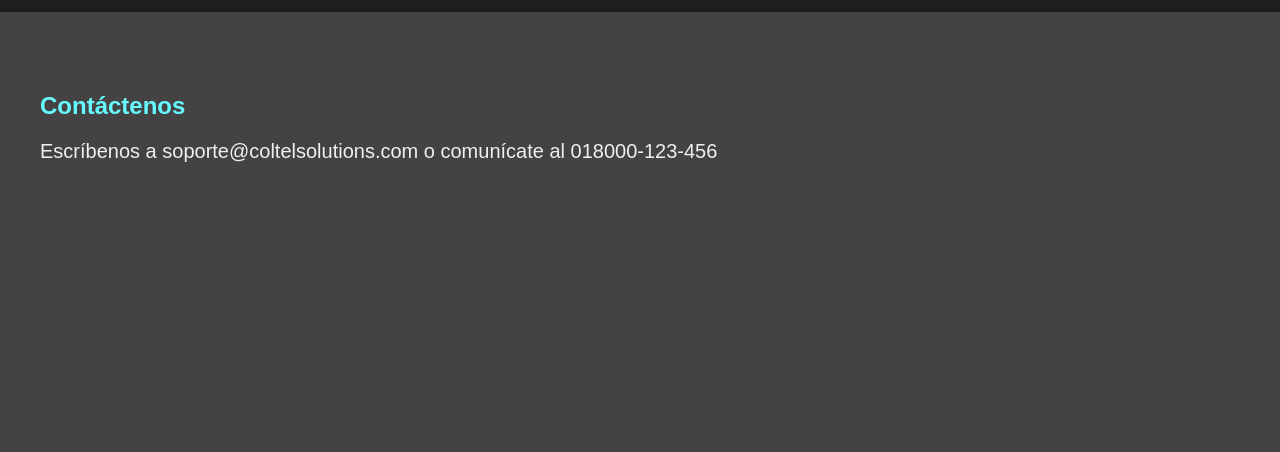
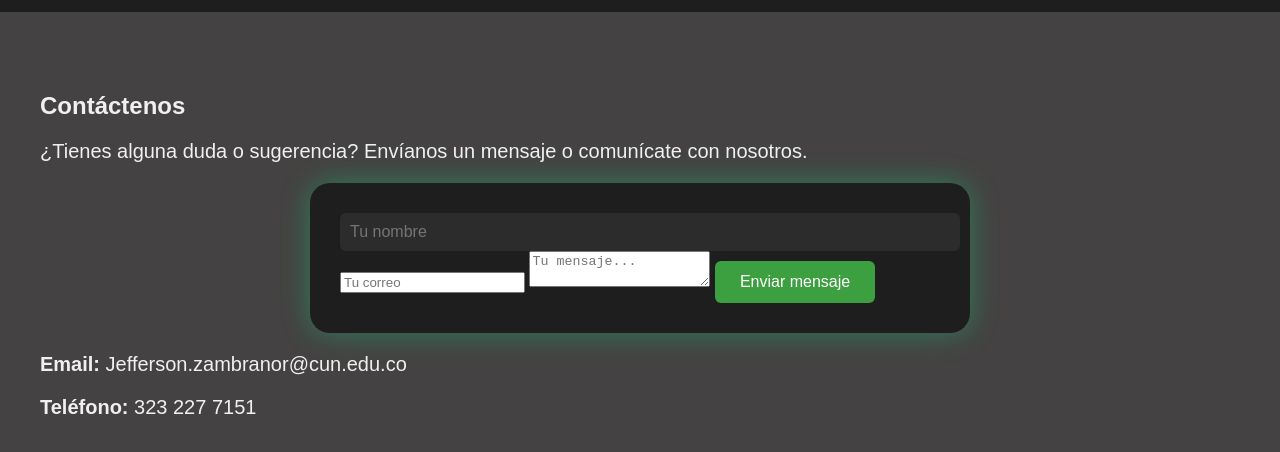
Before and after one commit to Jeffer-ruge/Matriz-escalamientos, a plain HTML site: page index.html in a window 1280 px wide. Both pictures are taken after a click on the link "Contáctenos". Shown: the part 56-508 px from the top of the page. Drawn offline with Linux system fonts and the light colour scheme.

Commit message:
Update index.html

```diff
--- a/index.html
+++ b/index.html
@@ -32,6 +32,25 @@
     </div>
   </section>
 
+  <!-- Sección de Contáctenos -->
+<section id="contacto" class="contact-section">
+  <div class="container">
+    <h2>Contáctenos</h2>
+    <p>¿Tienes alguna duda o sugerencia? Envíanos un mensaje o comunícate con nosotros.</p>
+
+    <form class="contact-form" action="mailto:Jefferson.zambranor@cun.edu.co" method="POST" enctype="text/plain">
+      <input type="text" name="nombre" placeholder="Tu nombre" required />
+      <input type="email" name="email" placeholder="Tu correo" required />
+      <textarea name="mensaje" placeholder="Tu mensaje..." required></textarea>
+      <button type="submit">Enviar mensaje</button>
+    </form>
+
+    <div class="contact-info">
+      <p><strong>Email:</strong> Jefferson.zambranor@cun.edu.co</p>
+      <p><strong>Teléfono:</strong> 323 227 7151</p>
+    </div>
+  </div>
+</section>
   <section id="recargas">
     <form name="submit-to-google-sheet" id="formulario">
       <div class="form-group">
```
